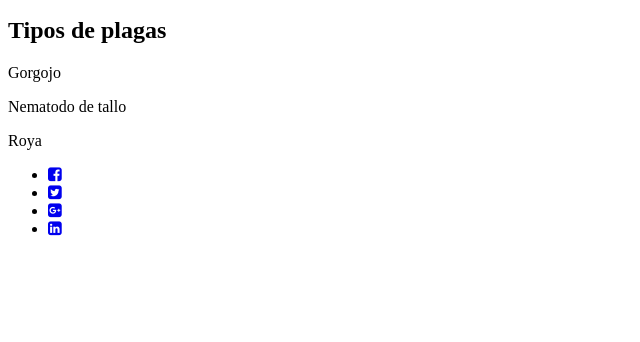
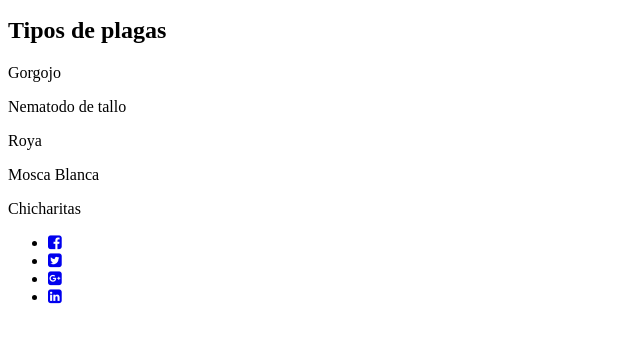
Before and after one commit to marleneramirez/Plag_bean1, a plain HTML site: page index.html in a window 1280 px wide. Shown: the part 262-604 px from the top of the page, without its empty margins (0-640 px from the left). Drawn offline with Linux system fonts and the light colour scheme.

Commit message:
ingresamos mas tipos de plagas

```diff
--- a/index.html
+++ b/index.html
@@ -16,6 +16,9 @@
     <p>Gorgojo</p>
     <p>Nematodo de tallo</p>
     <p>Roya</p>
+    <p>Mosca Blanca</p>
+    <p>Chicharitas</p>
+
     <ul>
       <li><a href="#"><i class="fa fa-facebook-square" aria-hidden="true"></i></a></li>
       <li><a href="#"><i class="fa fa-twitter-square" aria-hidden="true"></i></a></li>
```
